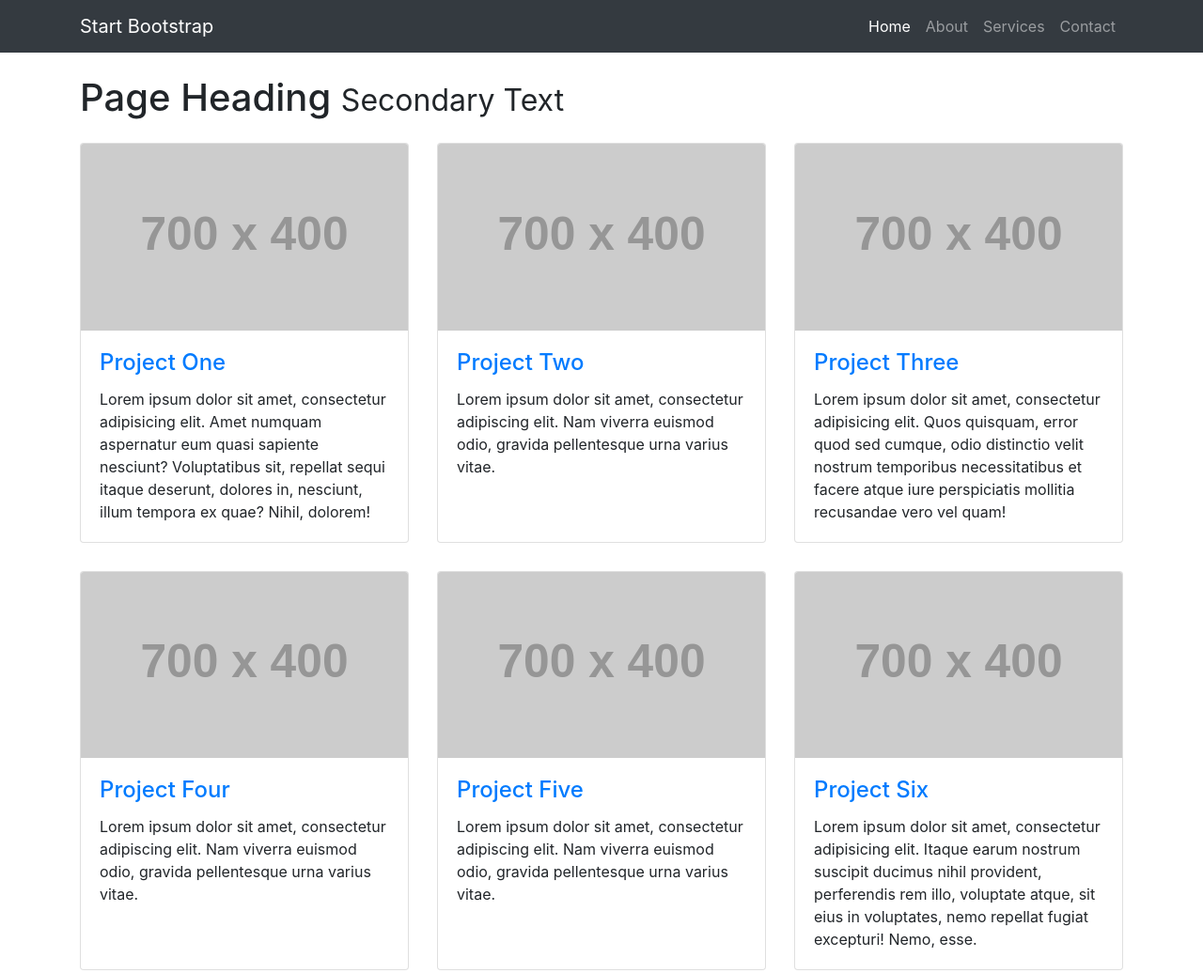
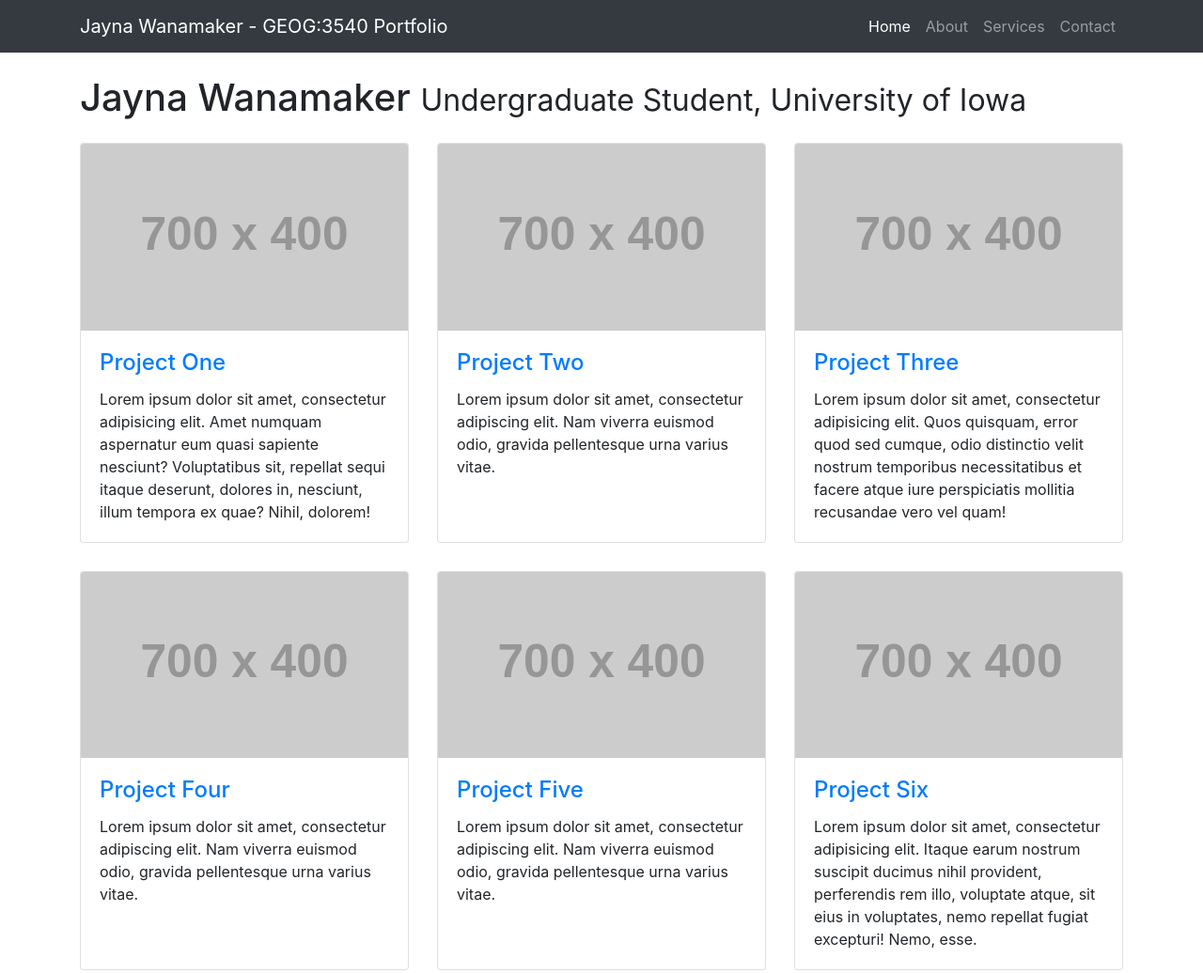
Before and after one commit to geog3540/jwanamaker, a website: page index.html in a window 1280 px wide. Shown: the top 1036 px of the page at 94% size. Drawn offline with Linux system fonts and the light colour scheme; placeholder pictures from the web are drawn by us.

Commit message:
first changes
title name student

```diff
--- a/index.html
+++ b/index.html
@@ -23,7 +23,7 @@
     <!-- Navigation -->
     <nav class="navbar navbar-expand-lg navbar-dark bg-dark fixed-top">
       <div class="container">
-        <a class="navbar-brand" href="#">Start Bootstrap</a>
+        <a class="navbar-brand" href="#">Jayna Wanamaker - GEOG:3540 Portfolio</a>
         <button class="navbar-toggler" type="button" data-toggle="collapse" data-target="#navbarResponsive" aria-controls="navbarResponsive" aria-expanded="false" aria-label="Toggle navigation">
           <span class="navbar-toggler-icon"></span>
         </button>
@@ -52,8 +52,8 @@
     <div class="container">
 
       <!-- Page Heading -->
-      <h1 class="my-4">Page Heading
-        <small>Secondary Text</small>
+      <h1 class="my-4">Jayna Wanamaker
+        <small>Undergraduate Student, University of Iowa</small>
       </h1>
 
       <div class="row">
```
